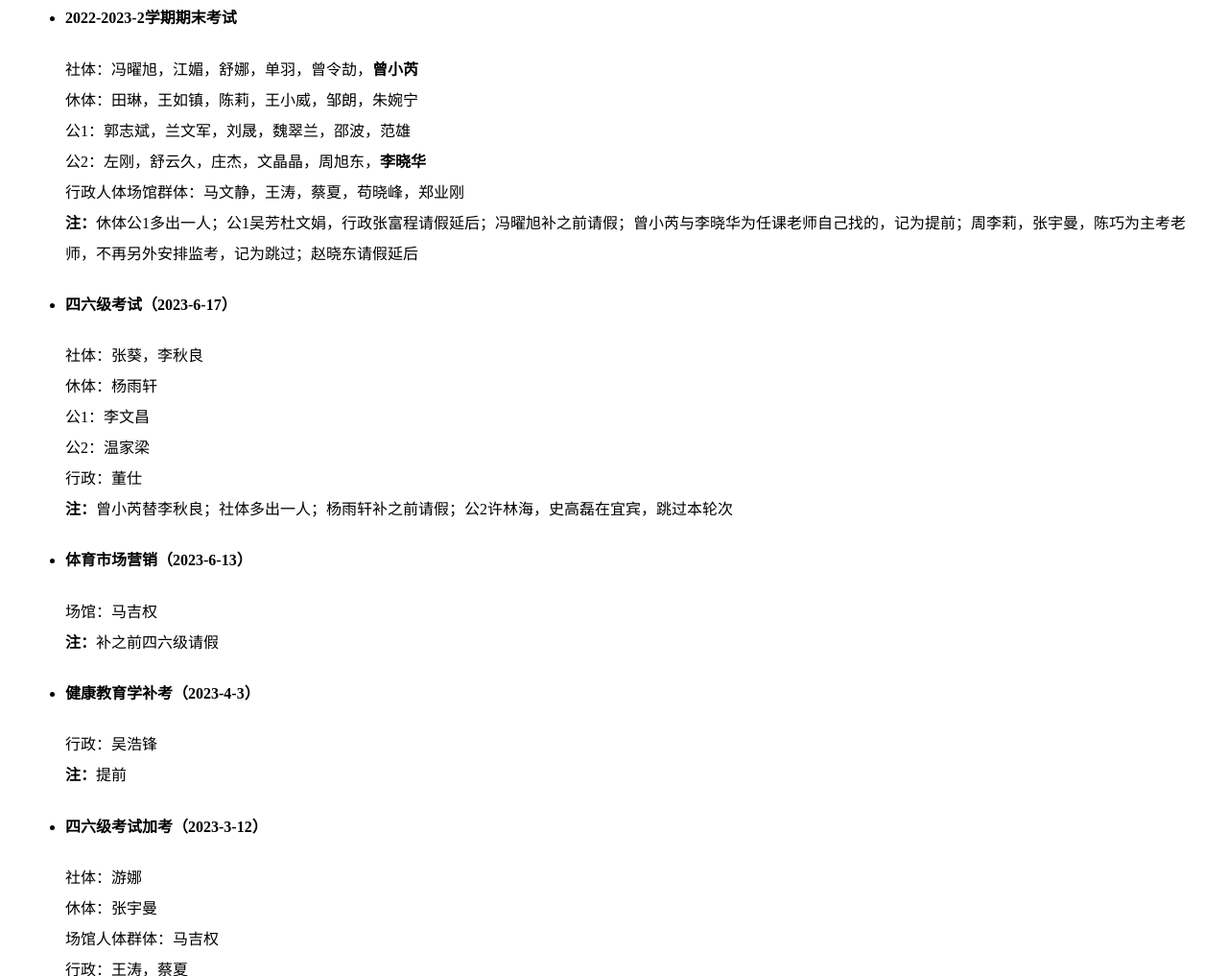
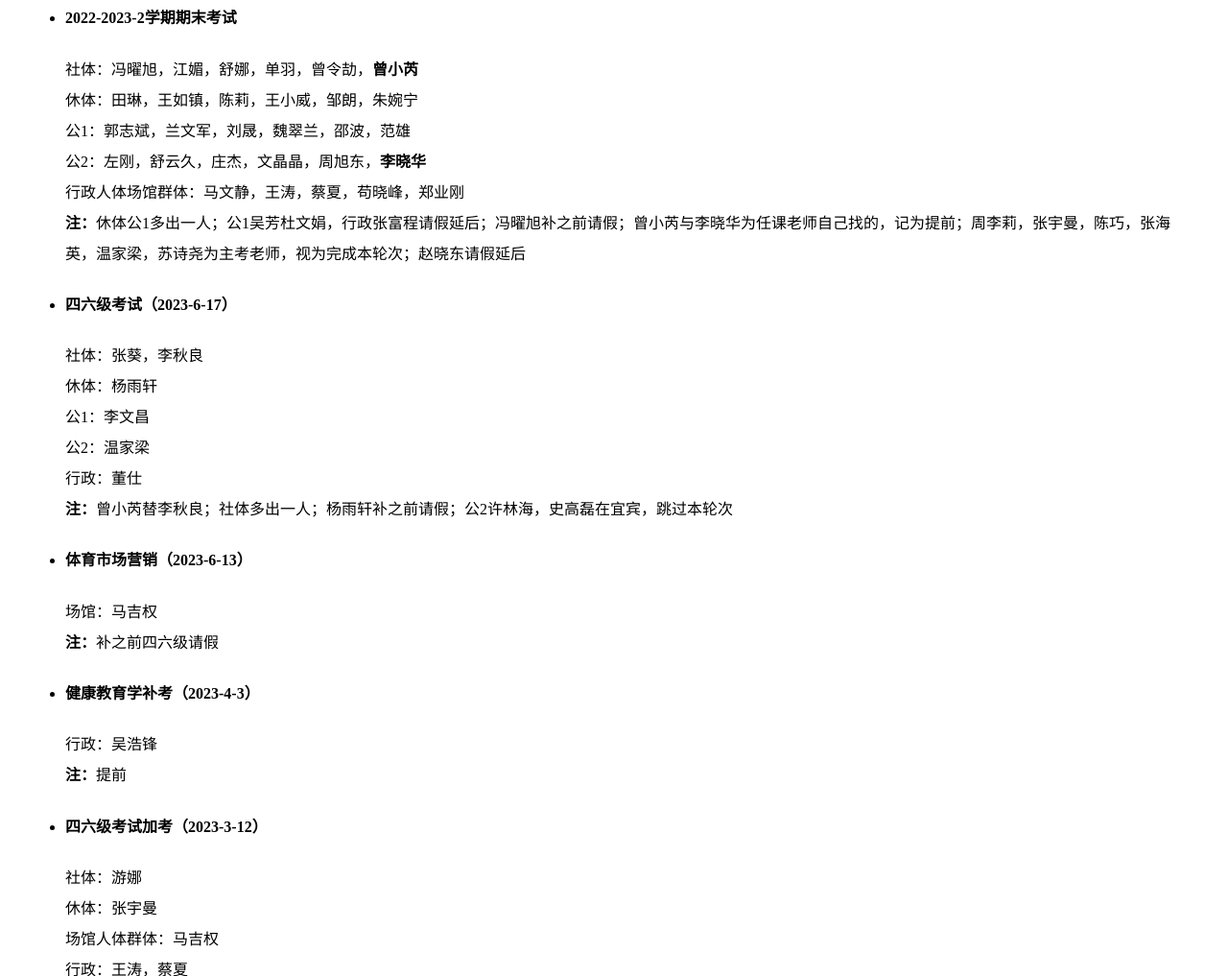
Before and after one commit to xueshuxiahua/jiankao, a plain HTML site: page index.html in a window 1280 px wide. Shown: the part 807-1824 px from the top of the page at 96% size. Drawn offline with Linux system fonts and the light colour scheme.

Commit message:
Update index.html

```diff
--- a/index.html
+++ b/index.html
@@ -85,7 +85,7 @@
                     公1：郭志斌，兰文军，刘晟，魏翠兰，邵波，范雄<br>
                     公2：左刚，舒云久，庄杰，文晶晶，周旭东，<strong>李晓华</strong><br>
                     行政人体场馆群体：马文静，王涛，蔡夏，苟晓峰，郑业刚<br>
-                    <div class="zhu"><strong>注：</strong>休体公1多出一人；公1吴芳杜文娟，行政张富程请假延后；冯曜旭补之前请假；曾小芮与李晓华为任课老师自己找的，记为提前；周李莉，张宇曼，陈巧为主考老师，不再另外安排监考，记为跳过；赵晓东请假延后</div>
+                    <div class="zhu"><strong>注：</strong>休体公1多出一人；公1吴芳杜文娟，行政张富程请假延后；冯曜旭补之前请假；曾小芮与李晓华为任课老师自己找的，记为提前；周李莉，张宇曼，陈巧，张海英，温家梁，苏诗尧为主考老师，视为完成本轮次；赵晓东请假延后</div>
                 </li>
 
 
```
